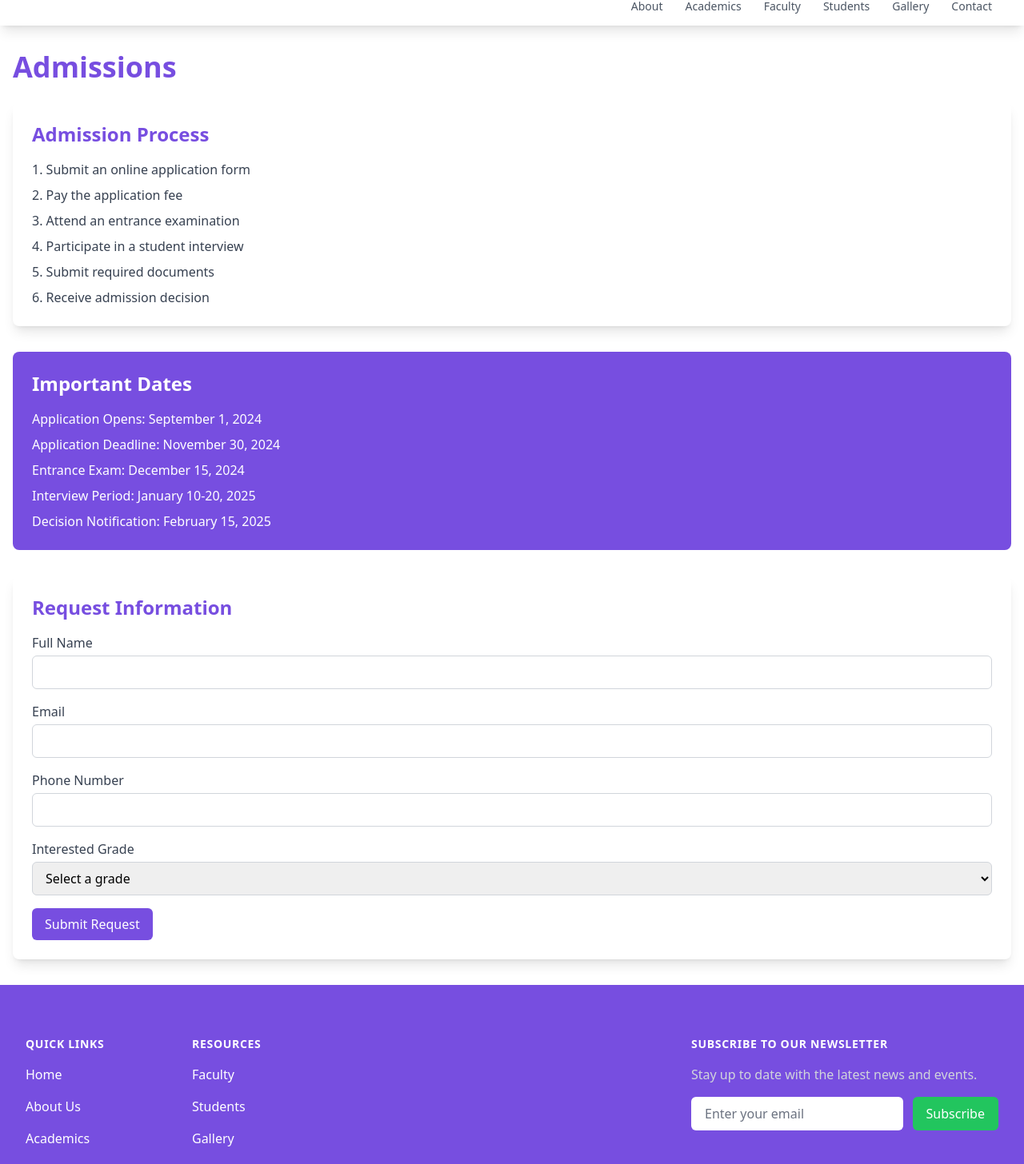
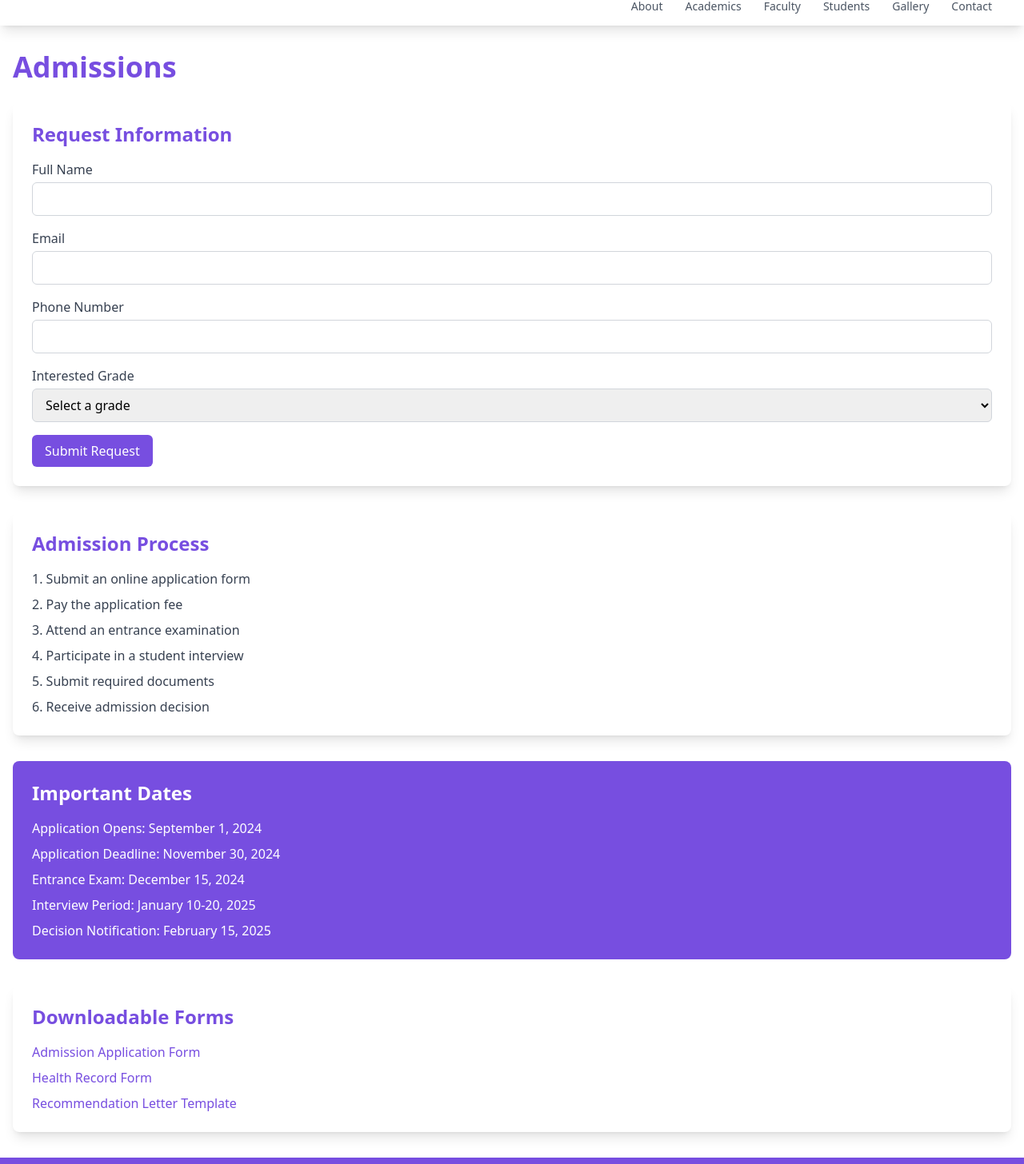
Before and after one commit to tarunmanoharann/LearnHorizon, a React (Vite) app: page /admissions in a window 1280 px wide. Shown: the part 72-1528 px from the top of the page at 80% size. Built offline with nearby package versions, Linux system fonts and the light colour scheme.

Commit message:
Update Admissions.tsx

```diff
--- a/src/pages/Admissions.tsx
+++ b/src/pages/Admissions.tsx
@@ -1,5 +1,5 @@
-// Admissions.tsx
 import React, { useState } from 'react';
+import { motion } from 'framer-motion';
 
 const Admissions: React.FC = () => {
   const [formData, setFormData] = useState({
@@ -20,37 +20,30 @@ const Admissions: React.FC = () => {
   const handleSubmit = (e: React.FormEvent<HTMLFormElement>) => {
     e.preventDefault();
     console.log('Form submitted:', formData);
-    // Here you would typically send this data to your server
   };
 
   return (
-    <div className="container mx-auto px-4 py-8">
-      <h1 className="text-4xl font-bold text-[#774EE0] mb-6">Admissions</h1>
+    <motion.div
+      initial={{ opacity: 0 }}
+      animate={{ opacity: 1 }}
+      transition={{ duration: 0.5 }}
+      className="container mx-auto px-4 py-8"
+    >
+      <motion.h1
+        initial={{ y: -50 }}
+        animate={{ y: 0 }}
+        transition={{ duration: 0.5 }}
+        className="text-4xl font-bold text-[#774EE0] mb-6"
+      >
+        Admissions
+      </motion.h1>
 
-      <div className="bg-white shadow-lg rounded-lg p-6 mb-8">
-        <h2 className="text-2xl font-semibold text-[#774EE0] mb-4">Admission Process</h2>
-        <ol className="list-decimal list-inside text-gray-700 space-y-2">
-          <li>Submit an online application form</li>
-          <li>Pay the application fee</li>
-          <li>Attend an entrance examination</li>
-          <li>Participate in a student interview</li>
-          <li>Submit required documents</li>
-          <li>Receive admission decision</li>
-        </ol>
-      </div>
-
-      <div className="bg-[#774EE0] text-white p-6 rounded-lg mb-8">
-        <h2 className="text-2xl font-semibold mb-4">Important Dates</h2>
-        <ul className="space-y-2">
-          <li>Application Opens: September 1, 2024</li>
-          <li>Application Deadline: November 30, 2024</li>
-          <li>Entrance Exam: December 15, 2024</li>
-          <li>Interview Period: January 10-20, 2025</li>
-          <li>Decision Notification: February 15, 2025</li>
-        </ul>
-      </div>
-
-      <div className="bg-white shadow-lg rounded-lg p-6">
+      <motion.div
+        initial={{ opacity: 0, y: 50 }}
+        animate={{ opacity: 1, y: 0 }}
+        transition={{ duration: 0.5 }}
+        className="bg-white shadow-lg rounded-lg p-6 mb-8"
+      >
         <h2 className="text-2xl font-semibold text-[#774EE0] mb-4">Request Information</h2>
         <form onSubmit={handleSubmit} className="space-y-4">
           <div>
@@ -112,8 +105,76 @@ const Admissions: React.FC = () => {
             Submit Request
           </button>
         </form>
-      </div>
-    </div>
+      </motion.div>
+
+      <motion.div
+        initial={{ opacity: 0, y: 50 }}
+        animate={{ opacity: 1, y: 0 }}
+        transition={{ duration: 0.5, delay: 0.2 }}
+        className="bg-white shadow-lg rounded-lg p-6 mb-8"
+      >
+        <h2 className="text-2xl font-semibold text-[#774EE0] mb-4">Admission Process</h2>
+        <ol className="list-decimal list-inside text-gray-700 space-y-2">
+          <li>Submit an online application form</li>
+          <li>Pay the application fee</li>
+          <li>Attend an entrance examination</li>
+          <li>Participate in a student interview</li>
+          <li>Submit required documents</li>
+          <li>Receive admission decision</li>
+        </ol>
+      </motion.div>
+
+      <motion.div
+        initial={{ opacity: 0, y: 50 }}
+        animate={{ opacity: 1, y: 0 }}
+        transition={{ duration: 0.5, delay: 0.4 }}
+        className="bg-[#774EE0] text-white p-6 rounded-lg mb-8"
+      >
+        <h2 className="text-2xl font-semibold mb-4">Important Dates</h2>
+        <ul className="space-y-2">
+          <li>Application Opens: September 1, 2024</li>
+          <li>Application Deadline: November 30, 2024</li>
+          <li>Entrance Exam: December 15, 2024</li>
+          <li>Interview Period: January 10-20, 2025</li>
+          <li>Decision Notification: February 15, 2025</li>
+        </ul>
+      </motion.div>
+
+      <motion.div
+        initial={{ opacity: 0, y: 50 }}
+        animate={{ opacity: 1, y: 0 }}
+        transition={{ duration: 0.5, delay: 0.6 }}
+        className="bg-white shadow-lg rounded-lg p-6"
+      >
+        <h2 className="text-2xl font-semibold text-[#774EE0] mb-4">Downloadable Forms</h2>
+        <ul className="space-y-2">
+          <li>
+            <a
+              href="/admissions"
+              className="text-[#774EE0] hover:underline"
+            >
+              Admission Application Form
+            </a>
+          </li>
+          <li>
+            <a
+              href="/admissions"
+              className="text-[#774EE0] hover:underline"
+            >
+              Health Record Form
+            </a>
+          </li>
+          <li>
+            <a
+              href="/admissions"
+              className="text-[#774EE0] hover:underline"
+            >
+              Recommendation Letter Template
+            </a>
+          </li>
+        </ul>
+      </motion.div>
+    </motion.div>
   );
 };
 
```
